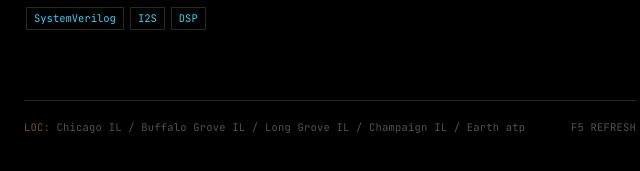
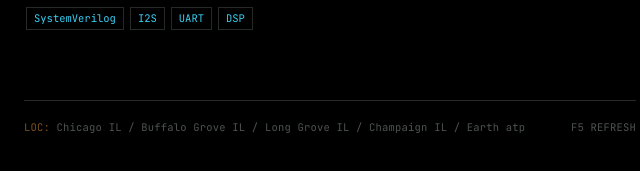
Before and after one commit to twonkista/portfoliosite2, a plain HTML site: page index.html in a window 1280 px wide. Shown: the part 1103-1274 px from the top of the page, 310-950 px from the left. Drawn offline with Linux system fonts and the light colour scheme.

Commit message:
updated interest areas

```diff
--- a/index.html
+++ b/index.html
@@ -368,7 +368,7 @@ HTML
         </div>
         <span class="status done">COMPLETE</span>
         <p>An FPGA-based I2S audio sampler with real-time DSP — a broke man's Akai MPC 3000. Written in SystemVerilog, handling audio I/O and signal processing directly in hardware.</p>
-        <div class="tags"><span>SystemVerilog</span><span>I2S</span><span>DSP</span></div>
+        <div class="tags"><span>SystemVerilog</span><span>I2S</span><span>UART</span><span>DSP</span></div>
       </div>
     </section>
 
```
